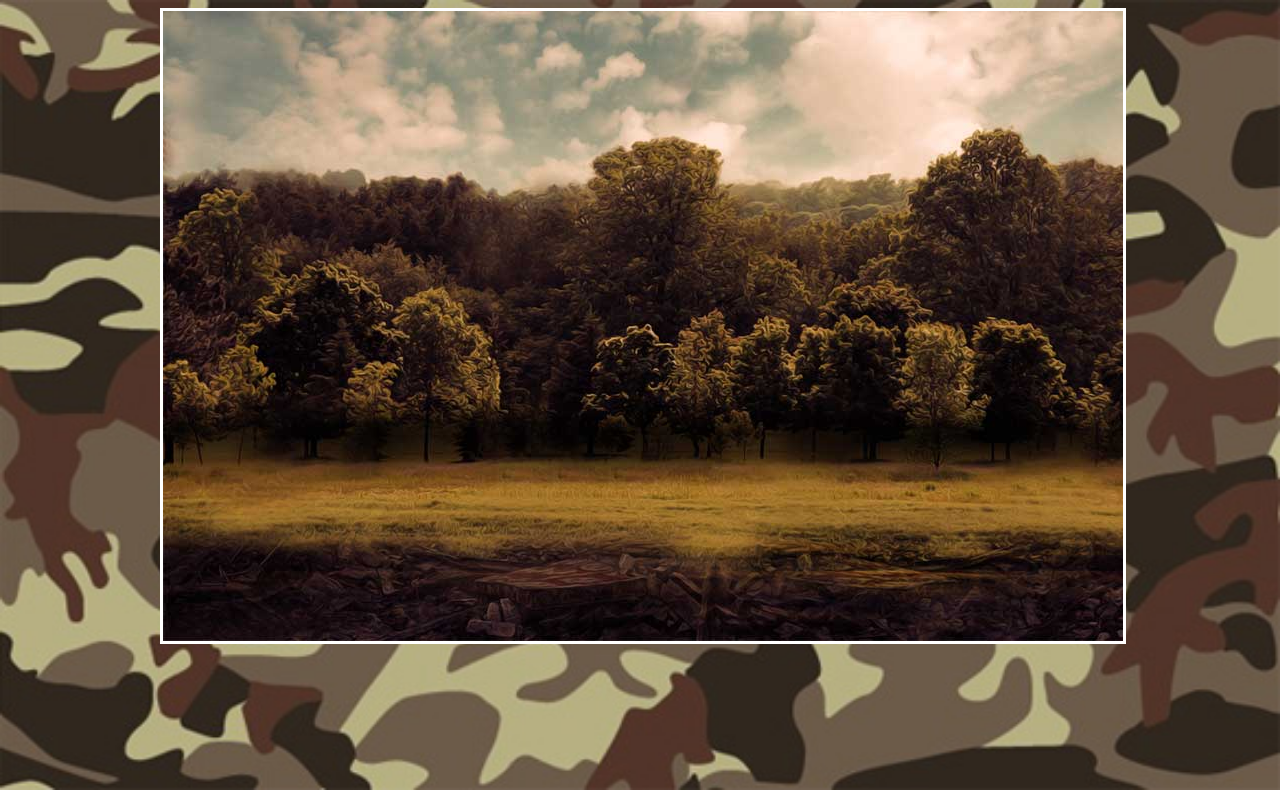
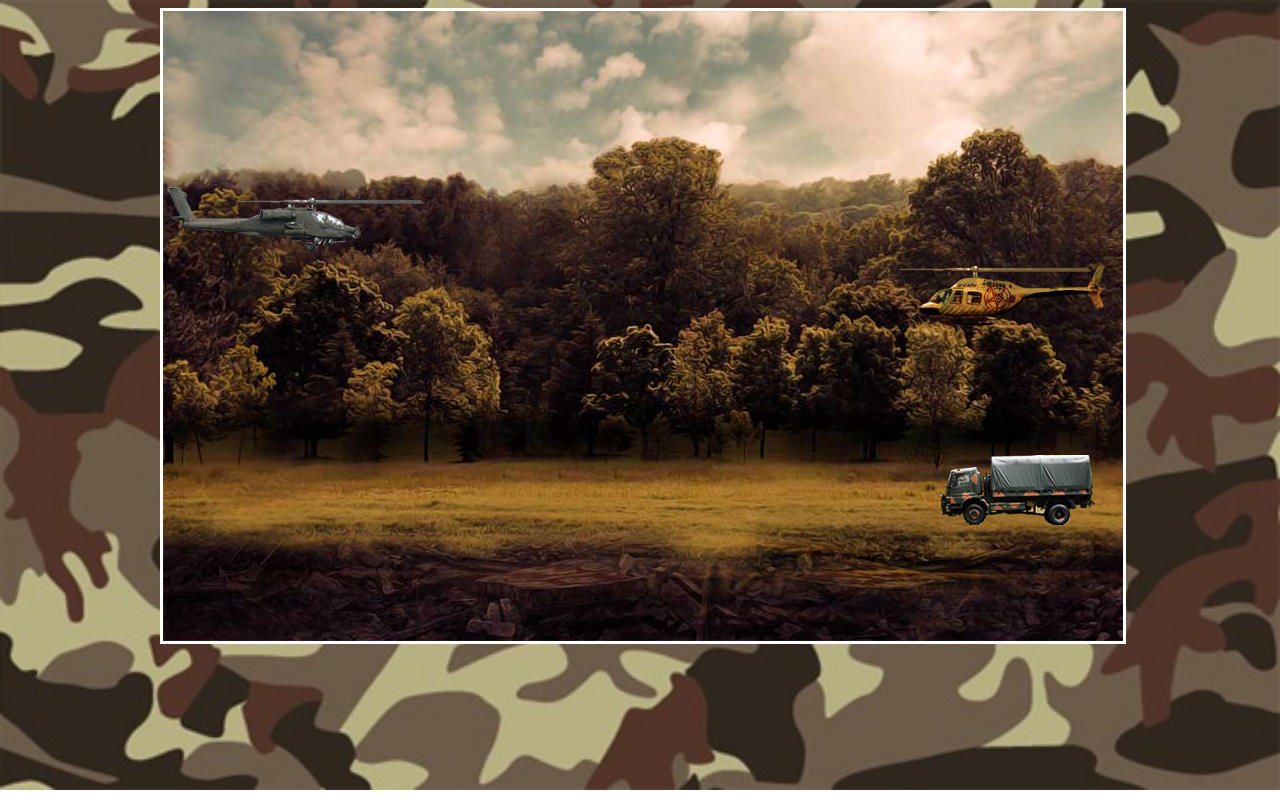
Before and after one commit to Marilzon/airplane-game, a plain HTML site: page index.html in a window 1280 px wide. Both pictures are taken after a click on the element 643 px from the left and 189 px from the top of the page. Drawn offline with Linux system fonts and the light colour scheme.

Commit message:
creating default <div>persons to game

```diff
--- a/src/css/index.css
+++ b/src/css/index.css
@@ -1,6 +1,12 @@
 @font-face {
   font-family: Title;
   src: url(../assets/fonts/ANODETONOONE.TTF);
+}
+
+body {
+  background-image: url(../assets/images/fundo.jpg);
+  background-size: cover;
+  background-repeat: no-repeat;
 }
 
 #main-container {
@@ -34,8 +40,38 @@
   color: #603a03;
 }
 
-body {
-  background-image: url(../assets/images/fundo.jpg);
-  background-size: cover;
-  background-repeat: no-repeat;
+#player {
+  width: 256px;
+  height: 66px;
+  position: absolute;
+  left: 8px;
+  top: 179px;
+  background-image: url(../assets/images/apache.png);
 }
+
+#enemy1 {
+  width: 256px;
+  height: 66px;
+  position: absolute;
+  left: 689px;
+  top: 253px;
+  background-image: url(../assets/images/inimigo1.png);
+}
+
+#enemy2 {
+  width: 165px;
+  height: 70px;
+  position: absolute;
+  left: 775px;
+  top: 447px;
+  background-image: url(../assets/images/inimigo2.png);
+}
+
+#friend {
+  width: 165px;
+  height: 70px;
+  position: absolute;
+  left: 775px;
+  top: 447px;
+  background-image: url(../assets/images/inimigo2.png);
+}
```
